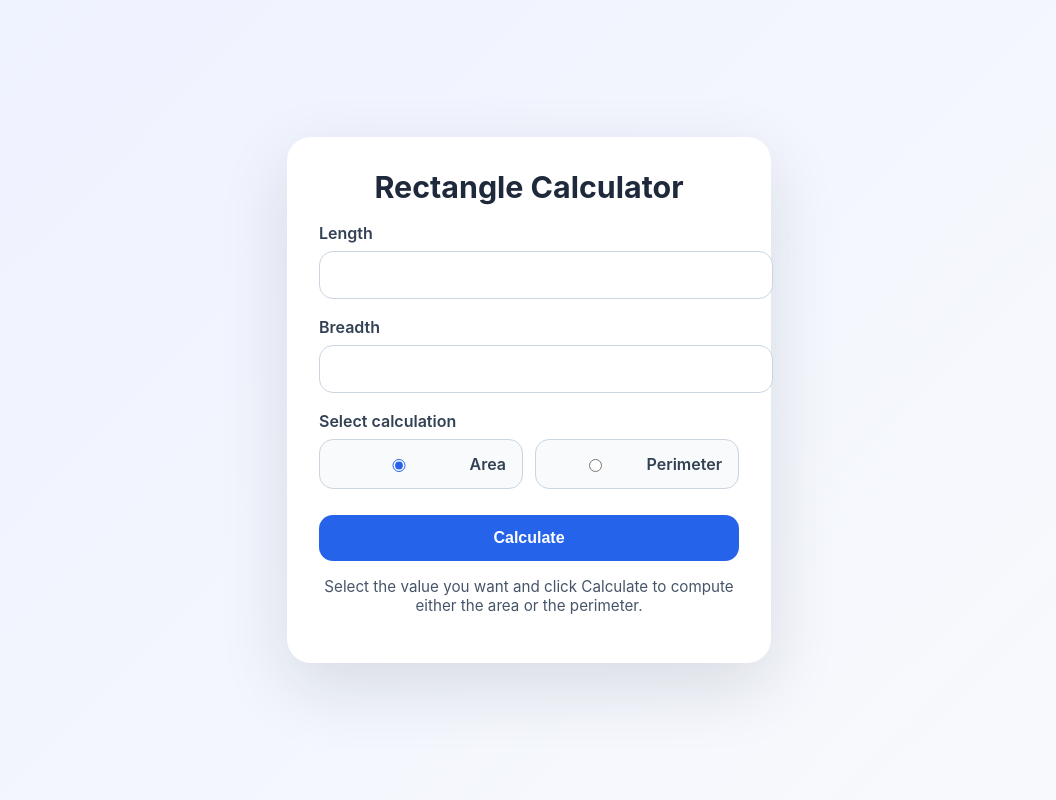
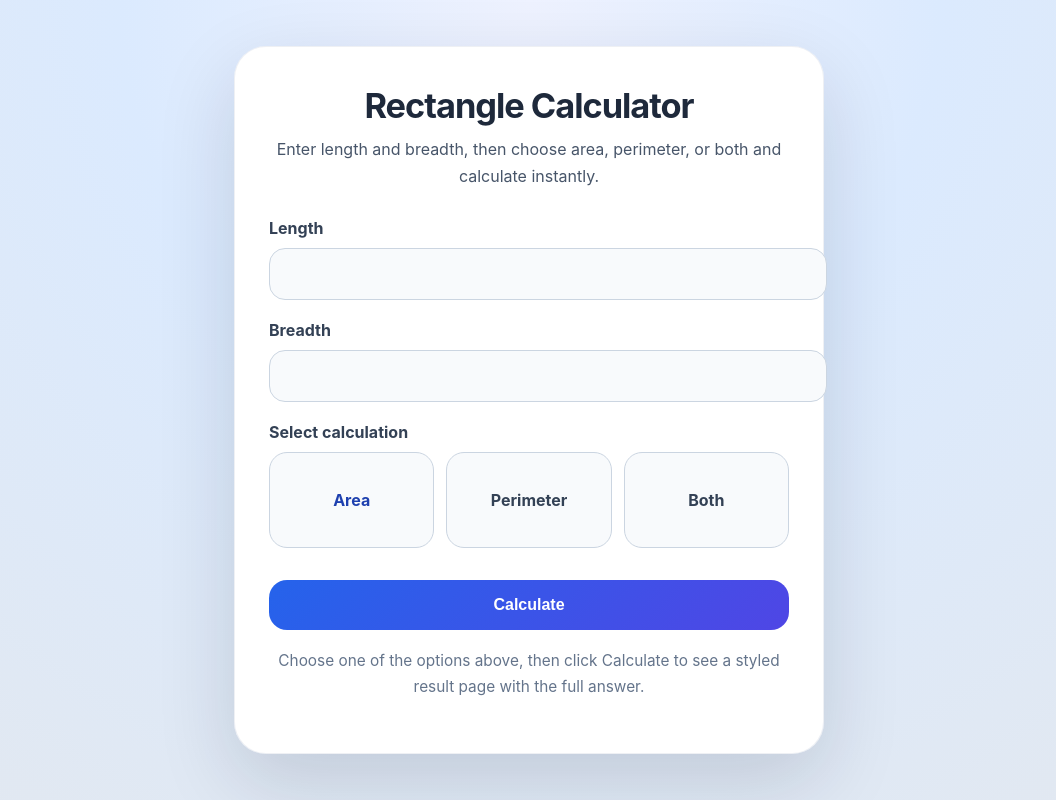
Before and after one commit to kallutlasaitharunnov17/cloudrun, a Flask app: page /home in a window 1280 px wide. Shown: the whole page, without its empty margins (111-1167 px from the left). Run offline with Flask 3, Linux system fonts and the light colour scheme.

Commit message:
Update rectangle app UI and add both calculation option

```diff
--- a/rectangle_app/app.py
+++ b/rectangle_app/app.py
@@ -59,11 +59,16 @@ def calculate():
         area = length * breadth
         perimeter = 2 * (length + breadth)
 
-        result = area if operation == "area" else perimeter
+        if operation == "both":
+            result = None
+        else:
+            result = area if operation == "area" else perimeter
 
         return render_template(
             "result.html",
             result=result,
+            area=area,
+            perimeter=perimeter,
             operation=operation
         )
 
--- a/rectangle_app/templates/home.html
+++ b/rectangle_app/templates/home.html
@@ -8,105 +8,132 @@
         body {
             margin: 0;
             min-height: 100vh;
-            display: flex;
-            justify-content: center;
-            align-items: center;
-            background: linear-gradient(135deg, #eef2ff 0%, #f8fafc 100%);
+            display: grid;
+            place-items: center;
+            background: radial-gradient(circle at top, #eef2ff 0%, #dbeafe 40%, #e2e8f0 100%);
             font-family: Inter, system-ui, sans-serif;
-            color: #111827;
+            color: #0f172a;
         }
         .card {
-            width: min(420px, 90vw);
-            background: #ffffff;
-            border-radius: 24px;
-            box-shadow: 0 24px 70px rgba(15, 23, 42, 0.12);
-            padding: 32px;
+            width: min(520px, 94vw);
+            background: rgba(255,255,255,0.98);
+            border-radius: 32px;
+            box-shadow: 0 28px 80px rgba(15, 23, 42, 0.14);
+            padding: 38px 34px;
             text-align: center;
+            border: 1px solid rgba(148, 163, 184, 0.16);
         }
         .card h2 {
-            margin: 0 0 18px;
-            font-size: 1.9rem;
+            margin: 0 0 10px;
+            font-size: 2.15rem;
+            letter-spacing: -0.03em;
             color: #1e293b;
         }
+        .card p.subtitle {
+            margin: 0 0 28px;
+            color: #475569;
+            font-size: 1rem;
+            line-height: 1.7;
+        }
         .field {
-            margin-bottom: 18px;
+            margin-bottom: 20px;
             text-align: left;
         }
         .field label {
             display: block;
-            margin-bottom: 8px;
-            font-weight: 600;
+            margin-bottom: 10px;
+            font-weight: 700;
             color: #334155;
         }
         .field input {
             width: 100%;
             border: 1px solid #cbd5e1;
-            border-radius: 14px;
-            padding: 14px 16px;
+            border-radius: 16px;
+            padding: 16px 18px;
             font-size: 1rem;
-            transition: border-color 0.2s ease, box-shadow 0.2s ease;
+            color: #0f172a;
+            background: #f8fafc;
+            transition: border-color 0.2s ease, box-shadow 0.2s ease, transform 0.2s ease;
         }
         .field input:focus {
             outline: none;
-            border-color: #6366f1;
-            box-shadow: 0 0 0 6px rgba(99, 102, 241, 0.12);
+            border-color: #2563eb;
+            box-shadow: 0 0 0 8px rgba(37, 99, 235, 0.12);
+            transform: translateY(-1px);
         }
         .options {
-            display: flex;
-            justify-content: space-between;
+            display: grid;
+            grid-template-columns: repeat(3, minmax(0, 1fr));
             gap: 12px;
             margin-top: 8px;
         }
         .options label {
-            flex: 1;
+            position: relative;
             display: flex;
             align-items: center;
-            gap: 10px;
-            padding: 14px 16px;
+            justify-content: center;
+            min-height: 62px;
+            padding: 16px;
             border: 1px solid #cbd5e1;
-            border-radius: 14px;
+            border-radius: 18px;
+            background: #f8fafc;
             cursor: pointer;
-            transition: border-color 0.2s ease, background 0.2s ease;
-            background: #f8fafc;
-            font-weight: 600;
+            font-weight: 700;
             color: #334155;
+            transition: border-color 0.2s ease, background 0.2s ease, transform 0.2s ease;
         }
         .options input {
-            accent-color: #2563eb;
+            position: absolute;
+            opacity: 0;
+            pointer-events: none;
+        }
+        .options input:checked + span {
+            color: #1e40af;
+        }
+        .options input:checked + span::before {
+            content: '';
+            position: absolute;
+            inset: 0;
+            border-radius: 18px;
+            background: linear-gradient(135deg, rgba(59, 130, 246, 0.12), rgba(37, 99, 235, 0.12));
+            z-index: -1;
+            border: 1px solid rgba(37, 99, 235, 0.25);
         }
         .options label:hover {
             border-color: #6366f1;
             background: #eef2ff;
         }
         .button-row {
-            margin-top: 18px;
+            margin-top: 22px;
         }
         .button-row button {
             width: 100%;
             border: none;
-            border-radius: 14px;
-            padding: 14px 0;
+            border-radius: 18px;
+            padding: 16px 0;
             font-size: 1rem;
             font-weight: 700;
             color: #ffffff;
-            background: #2563eb;
+            background: linear-gradient(135deg, #2563eb 0%, #4f46e5 100%);
             cursor: pointer;
-            transition: transform 0.15s ease, box-shadow 0.15s ease;
+            transition: transform 0.18s ease, box-shadow 0.18s ease;
         }
         .button-row button:hover {
-            transform: translateY(-1px);
-            box-shadow: 0 12px 24px rgba(59, 130, 246, 0.18);
+            transform: translateY(-2px);
+            box-shadow: 0 16px 30px rgba(37, 99, 235, 0.22);
         }
         .hint {
-            margin-top: 16px;
-            color: #475569;
-            font-size: 0.95rem;
+            margin-top: 18px;
+            color: #64748b;
+            font-size: 0.96rem;
+            line-height: 1.7;
         }
     </style>
 </head>
 <body>
     <div class="card">
         <h2>Rectangle Calculator</h2>
+        <p class="subtitle">Enter length and breadth, then choose area, perimeter, or both and calculate instantly.</p>
         <form method="POST" action="/calculate">
             <div class="field">
                 <label for="length">Length</label>
@@ -119,13 +146,17 @@
             <div class="field">
                 <label>Select calculation</label>
                 <div class="options">
-                    <label>
+                    <label class="option-button">
                         <input type="radio" name="operation" value="area" checked>
-                        Area
+                        <span>Area</span>
                     </label>
-                    <label>
+                    <label class="option-button">
                         <input type="radio" name="operation" value="perimeter">
-                        Perimeter
+                        <span>Perimeter</span>
+                    </label>
+                    <label class="option-button">
+                        <input type="radio" name="operation" value="both">
+                        <span>Both</span>
                     </label>
                 </div>
             </div>
@@ -133,7 +164,7 @@
                 <button type="submit">Calculate</button>
             </div>
         </form>
-        <p class="hint">Select the value you want and click Calculate to compute either the area or the perimeter.</p>
+        <p class="hint">Choose one of the options above, then click Calculate to see a styled result page with the full answer.</p>
     </div>
 </body>
 </html>
```
Also changed, not shown: rectangle_app/templates/result.html (+63 -25 lines).
